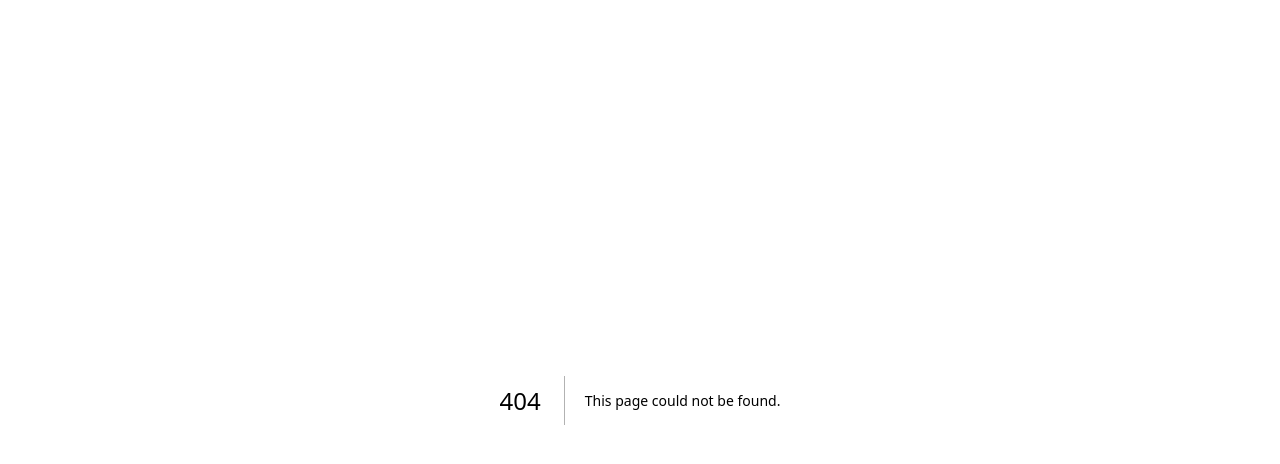
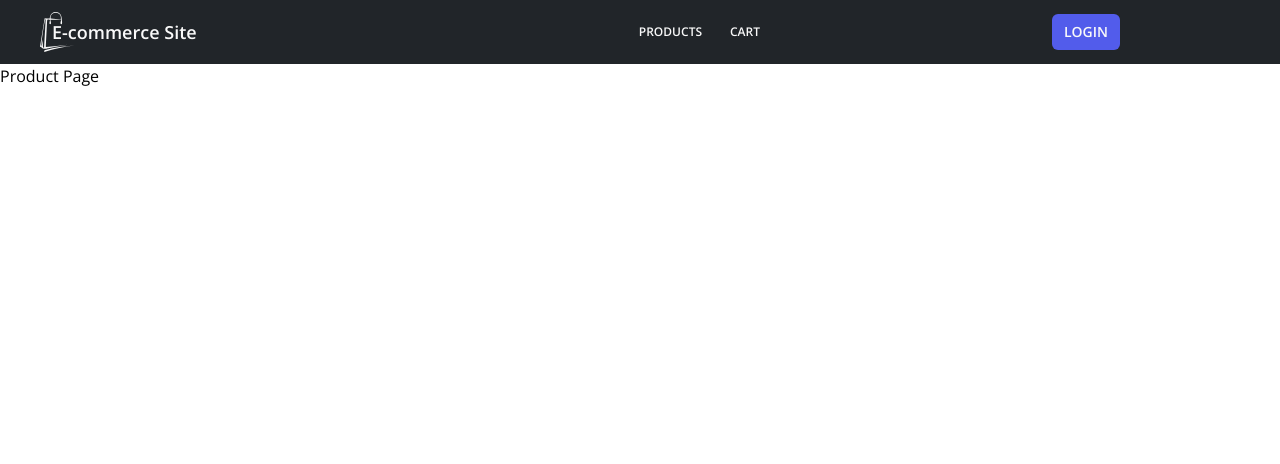
Before and after one commit to dizas9/E-commerceNEXT, a Next.js app: page /Product in a window 1280 px wide. Before the commit this address had no page. Shown: the top 464 px of the page. Built offline with nearby package versions, Linux system fonts and the light colour scheme.

Commit message:
Header Section

```diff
--- /dev/null
+++ b/app/Cart/page.jsx
@@ -0,0 +1,3 @@
+export default function Cart() {
+  return <div>Cart Page</div>;
+}
--- /dev/null
+++ b/app/Product/page.jsx
@@ -0,0 +1,8 @@
+
+export default function Product() {
+  return (
+    <div>
+      Product Page
+    </div>
+  )
+}
--- /dev/null
+++ b/app/components/Header/Header.jsx
@@ -0,0 +1,29 @@
+import Image from "next/image";
+import Logo from "../Logo/Logo";
+import Navbar from "../Navbar/Navbar";
+
+export default function Header() {
+  return (
+    <div className=" flex h-fit lg:px-10 px-5 md:px-10 py-3 bg-[#212529] text-[#F9F9F9] ">
+      <div className="lg:w-[60%] w-[80%] flex justify-between items-center">
+        {/* logo */}
+        <div className="flex items-center relative lg:w-[30%] w-[100%] ">
+          <Logo />
+        </div>
+
+        {/* Navbar */}
+        <div className="md:hidden hidden lg:flex">
+          <Navbar />
+        </div>
+      </div>
+      <div className="lg:w-[30%]  hidden lg:flex justify-end items-center">
+        <button className="uppercase text-sm font-semibold bg-[#525CEB] px-3 py-2 rounded-md">
+          Login
+        </button>
+      </div>
+      <div className=" w-[20%] flex justify-end lg:hidden">
+        <Image src={"/images/Menu.svg"} width={30} height={35} />
+      </div>
+    </div>
+  );
+}
--- /dev/null
+++ b/app/components/Logo/Logo.jsx
@@ -0,0 +1,12 @@
+import Image from "next/image";
+
+export default function Logo() {
+  return (
+    <>
+      <>
+        <Image src={"/images/logo.svg"} width={35} height={30} />
+        <p className="absolute left-3 font-semibold text-lg">E-commerce Site</p>
+      </>
+    </>
+  );
+}
--- /dev/null
+++ b/app/components/Navbar/Navbar.jsx
@@ -0,0 +1,40 @@
+"use client";
+import Link from "next/link";
+import { usePathname } from "next/navigation";
+
+export default function Navbar() {
+  const pathname = usePathname();
+
+  return (
+    <>
+      <ul className="flex gap-7 text-xs uppercase font-semibold">
+        <Link
+          href={"/"}
+          className={` ${pathname === "/" ? "relative" : ""}`}
+        >
+          <span
+            className={`${
+              pathname === "/"
+                ? "absolute w-5 h-0.5 top-5 bg-slate-50"
+                : "absolute w-5 h-0.5 top-5 bg-inherit"
+            }`}
+          ></span>
+          Products
+        </Link>
+        <Link
+          href={"/Cart"}
+          className={` ${pathname === "/Cart" ? "relative" : ""}`}
+        >
+          <span
+            className={`${
+              pathname === "/Cart"
+                ? "absolute w-5 h-0.5 top-5 bg-slate-50"
+                : "absolute w-5 h-0.5 top-5 bg-inherit"
+            }`}
+          ></span>
+          Cart
+        </Link>
+      </ul>
+    </>
+  );
+}
--- a/app/globals.css
+++ b/app/globals.css
@@ -1,33 +1,3 @@
 @tailwind base;
 @tailwind components;
 @tailwind utilities;
-
-:root {
-  --foreground-rgb: 0, 0, 0;
-  --background-start-rgb: 214, 219, 220;
-  --background-end-rgb: 255, 255, 255;
-}
-
-@media (prefers-color-scheme: dark) {
-  :root {
-    --foreground-rgb: 255, 255, 255;
-    --background-start-rgb: 0, 0, 0;
-    --background-end-rgb: 0, 0, 0;
-  }
-}
-
-body {
-  color: rgb(var(--foreground-rgb));
-  background: linear-gradient(
-      to bottom,
-      transparent,
-      rgb(var(--background-end-rgb))
-    )
-    rgb(var(--background-start-rgb));
-}
-
-@layer utilities {
-  .text-balance {
-    text-wrap: balance;
-  }
-}
--- a/app/layout.js
+++ b/app/layout.js
@@ -1,17 +1,22 @@
-import { Inter } from "next/font/google";
+import { Inter, Open_Sans } from "next/font/google";
 import "./globals.css";
+import Header from "./components/Header/Header";
 
 const inter = Inter({ subsets: ["latin"] });
+const sans = Open_Sans({ subsets: ["latin"] });
 
 export const metadata = {
-  title: "Create Next App",
+  title: "E-commerce",
   description: "Generated by create next app",
 };
 
 export default function RootLayout({ children }) {
   return (
     <html lang="en">
-      <body className={inter.className}>{children}</body>
+      <body className={sans.className}>
+        <Header />
+        {children}
+      </body>
     </html>
   );
 }
--- a/app/page.js
+++ b/app/page.js
@@ -1,113 +1,10 @@
-import Image from "next/image";
+
+import Product from "./Product/page";
 
 export default function Home() {
   return (
-    <main className="flex min-h-screen flex-col items-center justify-between p-24">
-      <div className="z-10 max-w-5xl w-full items-center justify-between font-mono text-sm lg:flex">
-        <p className="fixed left-0 top-0 flex w-full justify-center border-b border-gray-300 bg-gradient-to-b from-zinc-200 pb-6 pt-8 backdrop-blur-2xl dark:border-neutral-800 dark:bg-zinc-800/30 dark:from-inherit lg:static lg:w-auto  lg:rounded-xl lg:border lg:bg-gray-200 lg:p-4 lg:dark:bg-zinc-800/30">
-          Get started by editing&nbsp;
-          <code className="font-mono font-bold">app/page.js</code>
-        </p>
-        <div className="fixed bottom-0 left-0 flex h-48 w-full items-end justify-center bg-gradient-to-t from-white via-white dark:from-black dark:via-black lg:static lg:h-auto lg:w-auto lg:bg-none">
-          <a
-            className="pointer-events-none flex place-items-center gap-2 p-8 lg:pointer-events-auto lg:p-0"
-            href="https://vercel.com?utm_source=create-next-app&utm_medium=appdir-template&utm_campaign=create-next-app"
-            target="_blank"
-            rel="noopener noreferrer"
-          >
-            By{" "}
-            <Image
-              src="/vercel.svg"
-              alt="Vercel Logo"
-              className="dark:invert"
-              width={100}
-              height={24}
-              priority
-            />
-          </a>
-        </div>
-      </div>
-
-      <div className="relative flex place-items-center before:absolute before:h-[300px] before:w-full sm:before:w-[480px] before:-translate-x-1/2 before:rounded-full before:bg-gradient-radial before:from-white before:to-transparent before:blur-2xl before:content-[''] after:absolute after:-z-20 after:h-[180px] after:w-full sm:after:w-[240px] after:translate-x-1/3 after:bg-gradient-conic after:from-sky-200 after:via-blue-200 after:blur-2xl after:content-[''] before:dark:bg-gradient-to-br before:dark:from-transparent before:dark:to-blue-700 before:dark:opacity-10 after:dark:from-sky-900 after:dark:via-[#0141ff] after:dark:opacity-40 before:lg:h-[360px] z-[-1]">
-        <Image
-          className="relative dark:drop-shadow-[0_0_0.3rem_#ffffff70] dark:invert"
-          src="/next.svg"
-          alt="Next.js Logo"
-          width={180}
-          height={37}
-          priority
-        />
-      </div>
-
-      <div className="mb-32 grid text-center lg:max-w-5xl lg:w-full lg:mb-0 lg:grid-cols-4 lg:text-left">
-        <a
-          href="https://nextjs.org/docs?utm_source=create-next-app&utm_medium=appdir-template&utm_campaign=create-next-app"
-          className="group rounded-lg border border-transparent px-5 py-4 transition-colors hover:border-gray-300 hover:bg-gray-100 hover:dark:border-neutral-700 hover:dark:bg-neutral-800/30"
-          target="_blank"
-          rel="noopener noreferrer"
-        >
-          <h2 className={`mb-3 text-2xl font-semibold`}>
-            Docs{" "}
-            <span className="inline-block transition-transform group-hover:translate-x-1 motion-reduce:transform-none">
-              -&gt;
-            </span>
-          </h2>
-          <p className={`m-0 max-w-[30ch] text-sm opacity-50`}>
-            Find in-depth information about Next.js features and API.
-          </p>
-        </a>
-
-        <a
-          href="https://nextjs.org/learn?utm_source=create-next-app&utm_medium=appdir-template-tw&utm_campaign=create-next-app"
-          className="group rounded-lg border border-transparent px-5 py-4 transition-colors hover:border-gray-300 hover:bg-gray-100 hover:dark:border-neutral-700 hover:dark:bg-neutral-800 hover:dark:bg-opacity-30"
-          target="_blank"
-          rel="noopener noreferrer"
-        >
-          <h2 className={`mb-3 text-2xl font-semibold`}>
-            Learn{" "}
-            <span className="inline-block transition-transform group-hover:translate-x-1 motion-reduce:transform-none">
-              -&gt;
-            </span>
-          </h2>
-          <p className={`m-0 max-w-[30ch] text-sm opacity-50`}>
-            Learn about Next.js in an interactive course with&nbsp;quizzes!
-          </p>
-        </a>
-
-        <a
-          href="https://vercel.com/templates?framework=next.js&utm_source=create-next-app&utm_medium=appdir-template&utm_campaign=create-next-app"
-          className="group rounded-lg border border-transparent px-5 py-4 transition-colors hover:border-gray-300 hover:bg-gray-100 hover:dark:border-neutral-700 hover:dark:bg-neutral-800/30"
-          target="_blank"
-          rel="noopener noreferrer"
-        >
-          <h2 className={`mb-3 text-2xl font-semibold`}>
-            Templates{" "}
-            <span className="inline-block transition-transform group-hover:translate-x-1 motion-reduce:transform-none">
-              -&gt;
-            </span>
-          </h2>
-          <p className={`m-0 max-w-[30ch] text-sm opacity-50`}>
-            Explore starter templates for Next.js.
-          </p>
-        </a>
-
-        <a
-          href="https://vercel.com/new?utm_source=create-next-app&utm_medium=appdir-template&utm_campaign=create-next-app"
-          className="group rounded-lg border border-transparent px-5 py-4 transition-colors hover:border-gray-300 hover:bg-gray-100 hover:dark:border-neutral-700 hover:dark:bg-neutral-800/30"
-          target="_blank"
-          rel="noopener noreferrer"
-        >
-          <h2 className={`mb-3 text-2xl font-semibold`}>
-            Deploy{" "}
-            <span className="inline-block transition-transform group-hover:translate-x-1 motion-reduce:transform-none">
-              -&gt;
-            </span>
-          </h2>
-          <p className={`m-0 max-w-[30ch] text-sm opacity-50 text-balance`}>
-            Instantly deploy your Next.js site to a shareable URL with Vercel.
-          </p>
-        </a>
-      </div>
+    <main className="">
+     <Product/>
     </main>
   );
 }
--- a/tailwind.config.js
+++ b/tailwind.config.js
@@ -7,11 +7,7 @@ module.exports = {
   ],
   theme: {
     extend: {
-      backgroundImage: {
-        "gradient-radial": "radial-gradient(var(--tw-gradient-stops))",
-        "gradient-conic":
-          "conic-gradient(from 180deg at 50% 50%, var(--tw-gradient-stops))",
-      },
+
     },
   },
   plugins: [],
```
Also changed, not shown: public/images/Menu.svg (added), public/images/logo.svg (added).
